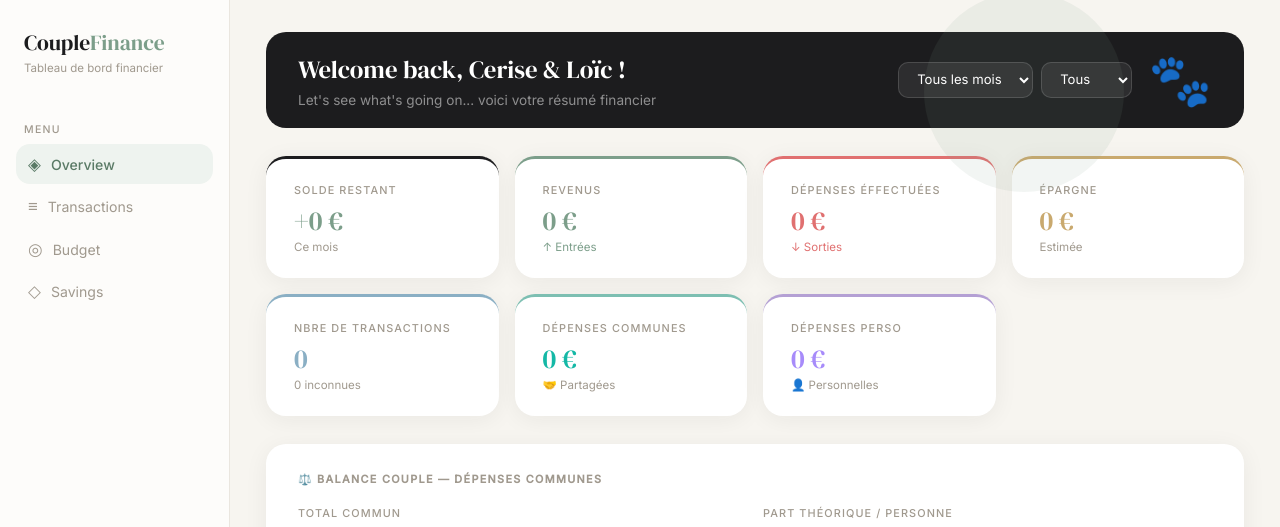
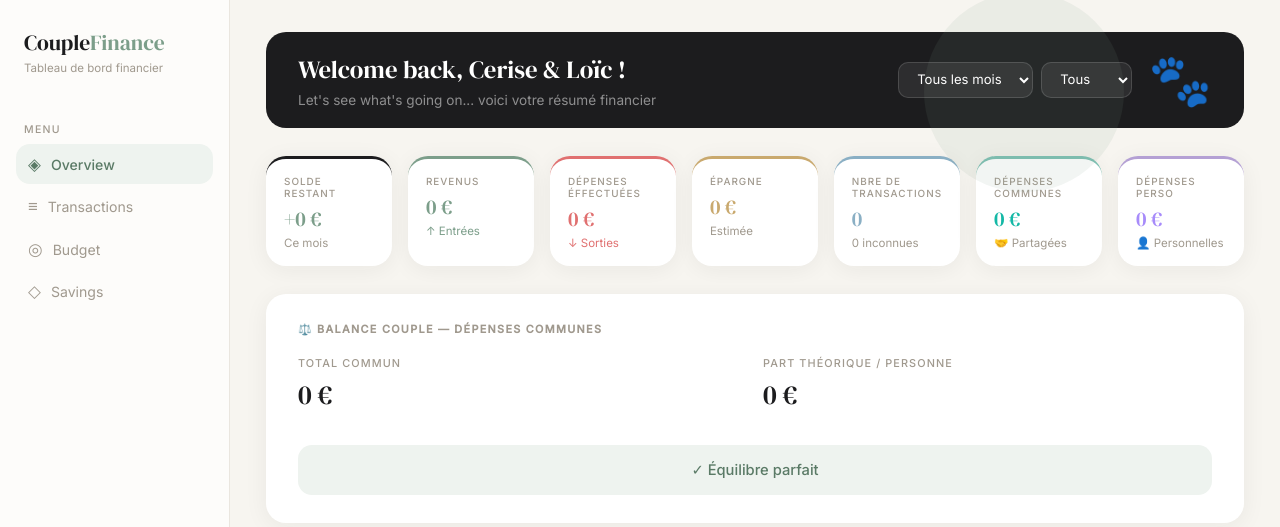
Before and after one commit to ceriseeeeee/CoupleFinance, a Flask app: page / in a window 1280 px wide. Shown: the top 527 px of the page. Run offline with Flask 3, Linux system fonts and the light colour scheme; data that the repository does not hold is empty; some libraries are stand-ins or nearby versions.

Commit message:
style : kpi-grid 7 colonnes fixes, cards plus compactes
- kpi-grid : repeat(7, 1fr) au lieu de auto-fill minmax
- kpi-card : padding 16px 18px
- kpi-val : font-size 1.3rem
- kpi-label : font-size .62rem

Co-Authored-By: Claude Sonnet 4.6 <noreply@anthropic.com>

```diff
--- a/static/css/dashboard.css
+++ b/static/css/dashboard.css
@@ -194,7 +194,7 @@ body {
 ══════════════════════════════════════ */
 .kpi-grid {
   display: grid;
-  grid-template-columns: repeat(auto-fill, minmax(190px, 1fr));
+  grid-template-columns: repeat(7, 1fr);
   gap: 16px;
   margin-bottom: 28px;
 }
@@ -202,7 +202,7 @@ body {
 .kpi-card {
   background: var(--white);
   border-radius: var(--radius);
-  padding: 24px 28px;
+  padding: 16px 18px;
   box-shadow: var(--shadow);
   border-top: 3px solid transparent;
   border-left: none;
@@ -218,8 +218,8 @@ body {
 .kpi-card.teal   { border-top-color: #7DBFB2; }
 .kpi-card.purple { border-top-color: #B4A0D4; }
 
-.kpi-label { font-size: .68rem; color: var(--muted); text-transform: uppercase; letter-spacing: .1em; margin-bottom: 10px; font-weight: 500; }
-.kpi-val   { font-family: 'DM Serif Display', serif; font-size: 1.7rem; font-weight: 400; line-height: 1; }
+.kpi-label { font-size: .62rem; color: var(--muted); text-transform: uppercase; letter-spacing: .1em; margin-bottom: 10px; font-weight: 500; }
+.kpi-val   { font-family: 'DM Serif Display', serif; font-size: 1.3rem; font-weight: 400; line-height: 1; }
 .kpi-sub   { font-size: .72rem; margin-top: 6px; color: var(--muted); }
 .kpi-sub.up   { color: var(--green); }
 .kpi-sub.down { color: var(--red); }
```
